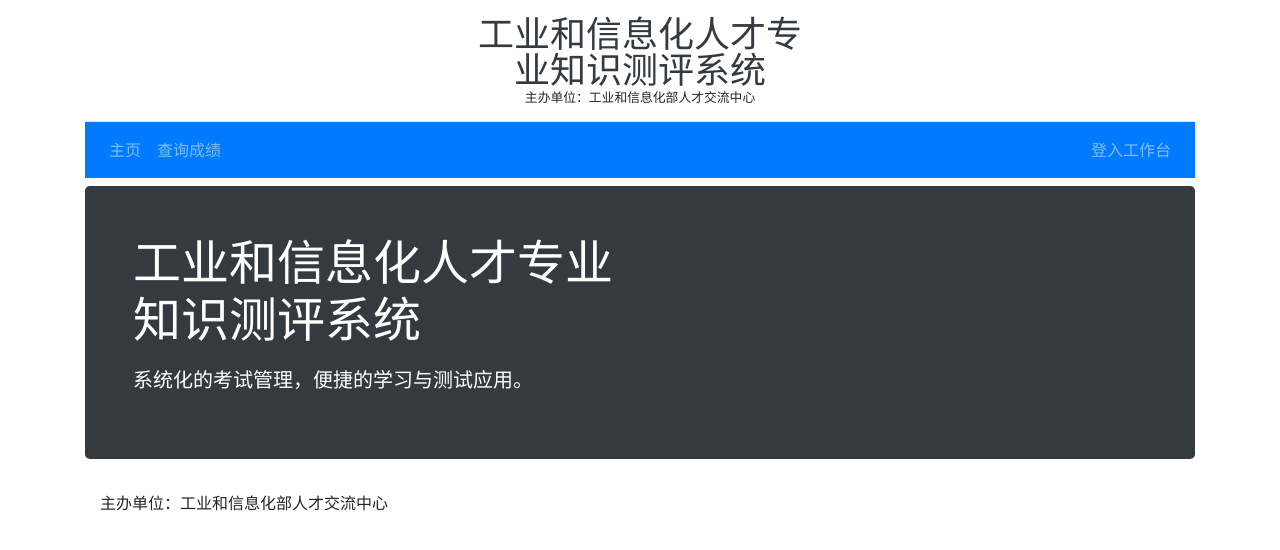
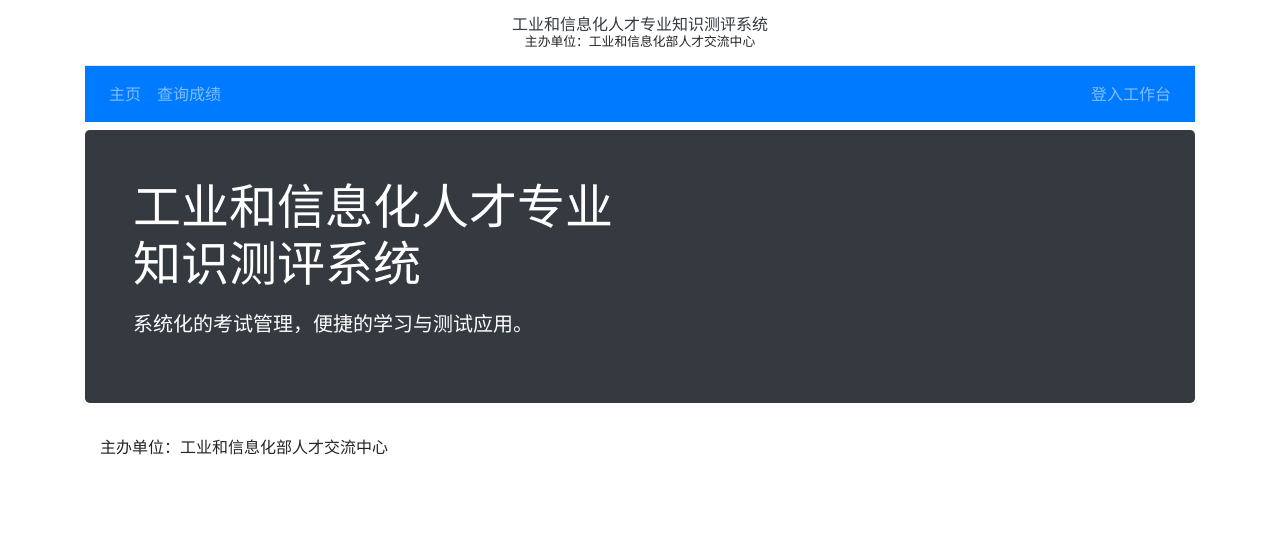
Before and after one commit to hejun0524/weixunborui, a Django app: template templates/home/index.html in a window 1280 px wide. Shown: the top 550 px of the page. Run offline with Django 3.2, Linux system fonts and the light colour scheme; the template is opened without the code that fills it, so the values that code supplies are empty; some libraries are stand-ins or nearby versions.

Commit message:
fix some display issue

```diff
--- a/static/css/blog.css
+++ b/static/css/blog.css
@@ -6,7 +6,7 @@
 }
 
 .blog-header-logo {
-    font-size: 2.25rem;
+    font-size: 1rem;
 }
 
 .blog-header-logo:hover {
--- a/templates/base_home.html
+++ b/templates/base_home.html
@@ -9,13 +9,11 @@
     <div class="container">
       <header class="blog-header py-3">
         <div class="row flex-nowrap justify-content-between align-items-center">
-          <div class="col-4 pt-1"></div>
-          <div class="col-4 text-center">
+          <div class="col text-center">
             <a class="blog-header-logo text-dark" href="{% url 'home:index' %}">工业和信息化人才专业知识测评系统</a>
             <br />
             <small>主办单位：工业和信息化部人才交流中心</small>
           </div>
-          <div class="col-4 d-flex"></div>
         </div>
       </header>
       <nav class="navbar navbar-expand-lg navbar-dark bg-primary mb-2">
--- a/templates/home/grades.html
+++ b/templates/home/grades.html
@@ -5,6 +5,7 @@
 {% block content %}
 <div class="container box text-white text-center">
   <h2 class="mx-auto">工业和信息化人才专业知识测评成绩查询系统</h2>
+  <h5 class="mx-auto">主办单位：工业和信息化部人才交流中心</h5>
   <form method="post" role="form" class="box-form" id="formGrade">
     {% csrf_token %}
     <div class="form-group row">
--- a/templates/home/index.html
+++ b/templates/home/index.html
@@ -5,7 +5,7 @@
 {% block content %}
     <div class="jumbotron p-3 p-md-5 text-white bg-dark">
         <div class="col-md-6 px-0">
-            <h1 class="display-4">工业和信息化人才专业知识测评系统</h1>
+            <h3 class="display-4">工业和信息化人才专业知识测评系统</h3>
             <p class="lead my-3">系统化的考试管理，便捷的学习与测试应用。</p>
         </div>
     </div>
```
